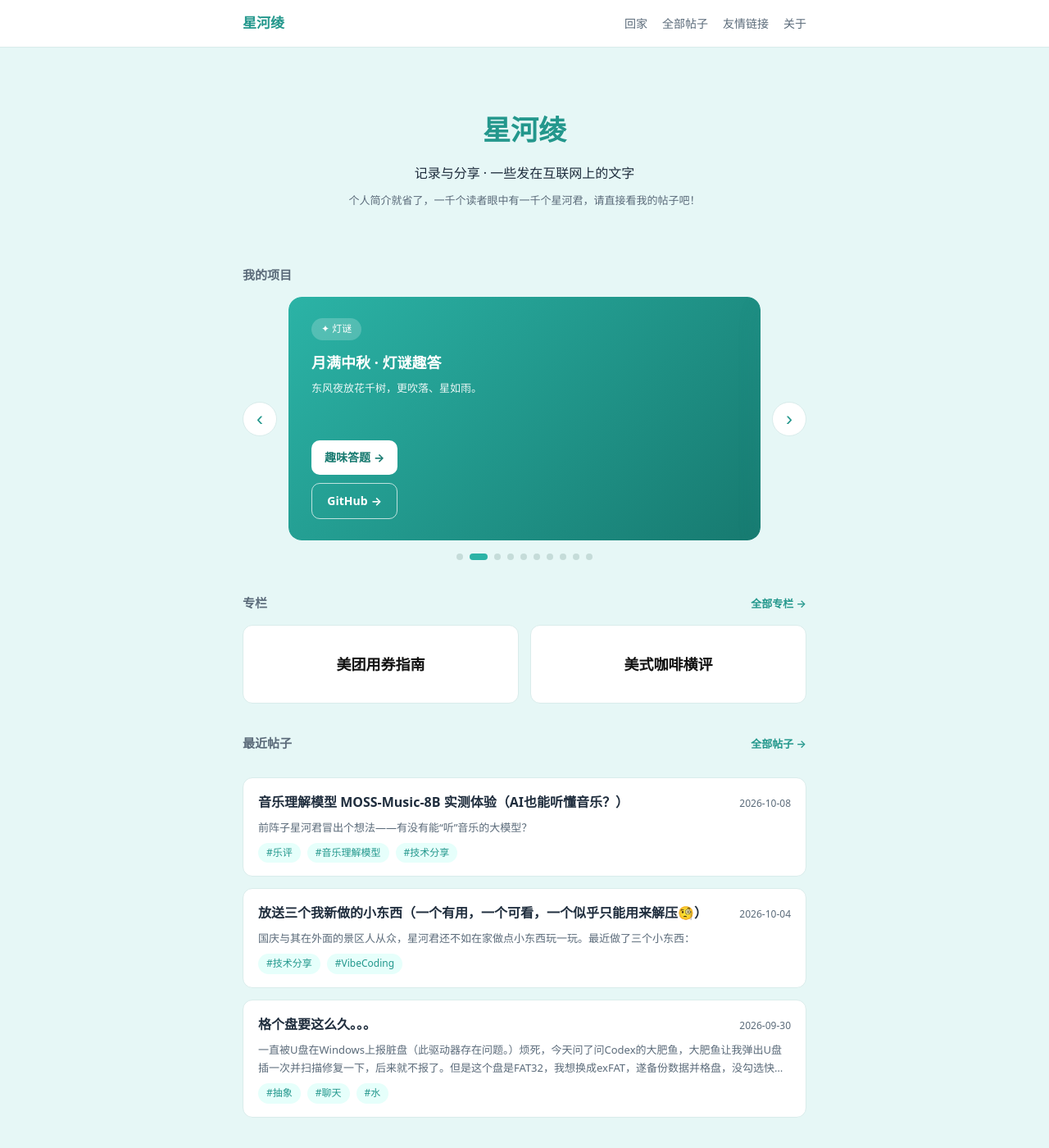
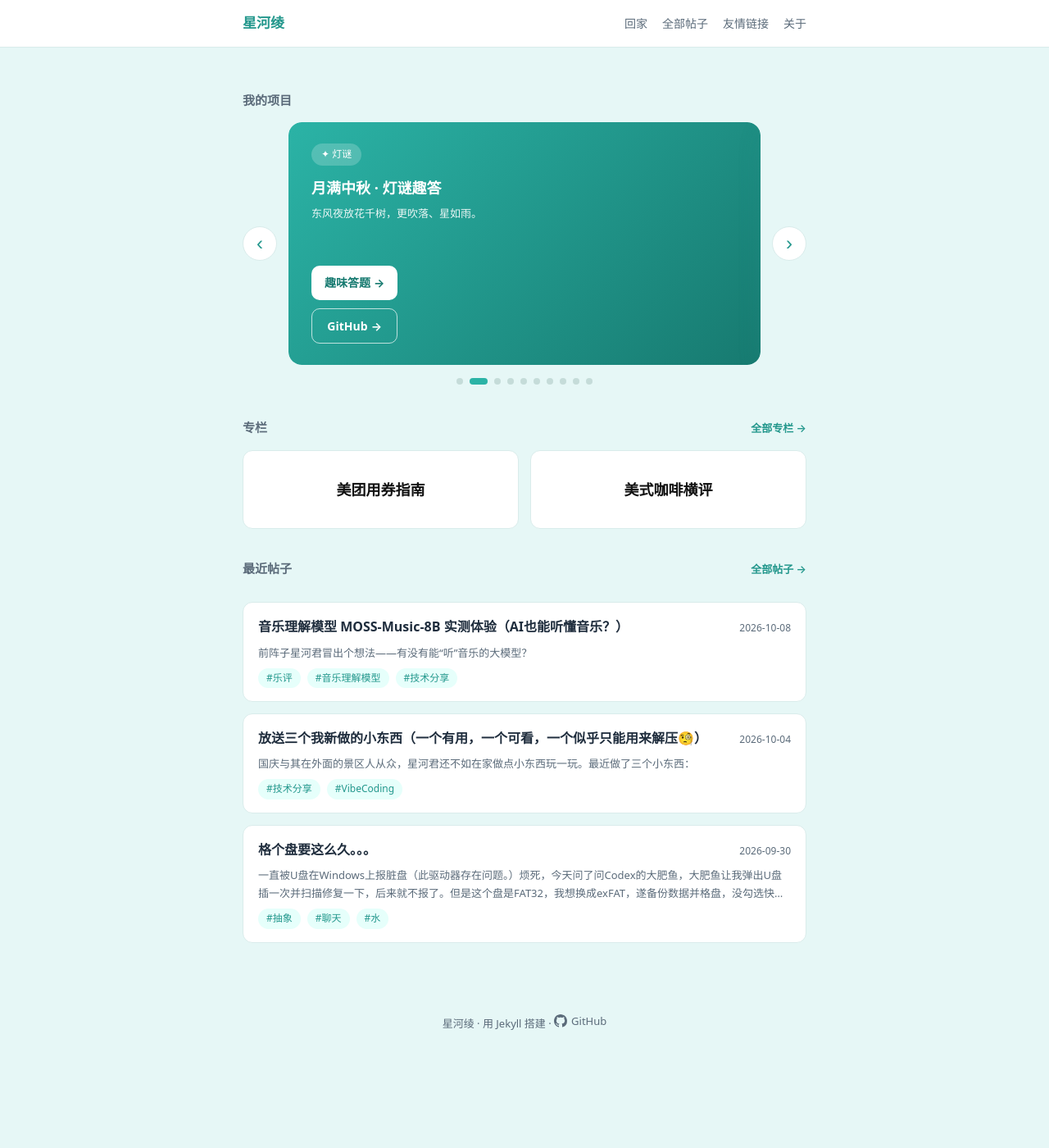
Before and after one commit to tony-he-xhxk/tony-he-xhxk.github.io, a Jekyll site: the page built from index.html, in a window 1280 px wide and 1400 px high. Shown: the whole window at 82% size. Built offline with Jekyll 4.4.1, drawn with Linux system fonts in a browser that asks for light colours; the list of posts is cut into pages by our own code.

Commit message:
style: 去除hero样式

```diff
--- a/assets/css/style.css
+++ b/assets/css/style.css
@@ -48,19 +48,6 @@ a:hover { text-decoration: underline; }
   margin: 0 auto;
   padding: 24px 16px 64px;
 }
-
-/* Hero */
-.hero {
-  padding: 48px 0 40px;
-  text-align: center;
-}
-.hero-name {
-  font-size: 34px;
-  color: var(--accent-dark);
-  margin-bottom: 10px;
-}
-.hero-desc { color: var(--text); font-size: 16px; }
-.hero-note { color: var(--muted); font-size: 13px; margin-top: 8px; }
 
 /* 项目卡片轮播 */
 .projects { margin: 28px 0 40px; }
@@ -561,7 +548,6 @@ a:hover { text-decoration: underline; }
 
 /* 移动端适配 */
 @media (max-width: 640px) {
-  .hero-name { font-size: 28px; }
   .post { padding: 18px 16px; }
   .youqing { padding: 20px 16px; }
   .yq-hero h1 { font-size: 26px; }
--- a/index.html
+++ b/index.html
@@ -1,12 +1,6 @@
 ---
 layout: default
 ---
-<section class="hero">
-  <h1 class="hero-name">星河绫</h1>
-  <p class="hero-desc">记录与分享 · 一些发在互联网上的文字</p>
-  <p class="hero-note">个人简介就省了，一千个读者眼中有一千个星河君，请直接看我的帖子吧！</p>
-</section>
-
 <section class="projects">
   <h2 class="section-title">我的项目</h2>
   <div class="carousel">
```
